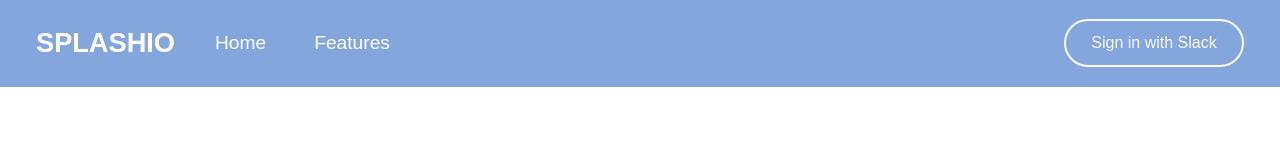
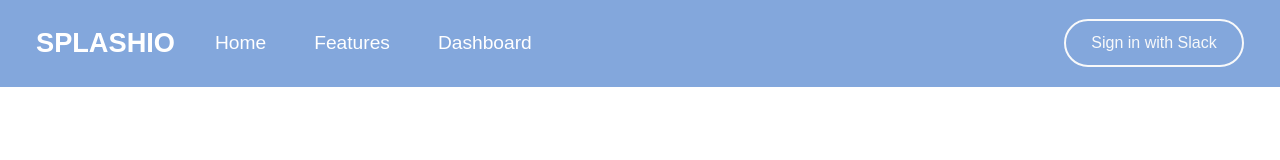
Before and after one commit to ireneelizabethsabu/Splashio, a website: page front-end/index.html in a window 1280 px wide. Shown: the top 160 px of the page. Drawn offline with nearby package versions, Linux system fonts and the light colour scheme; no server answers.

Commit message:
added dashboard button

```diff
--- a/front-end/index.html
+++ b/front-end/index.html
@@ -27,6 +27,9 @@
           </li>
           <li class="nav-item">
             <a class="nav-link" href="#features-section">Features</a>
+          </li>
+          <li class="nav-item">
+            <a class="nav-link" href="/dashboard">Dashboard</a>
           </li>
         </ul>
         <ul class="navbar-nav mb-0">
```
